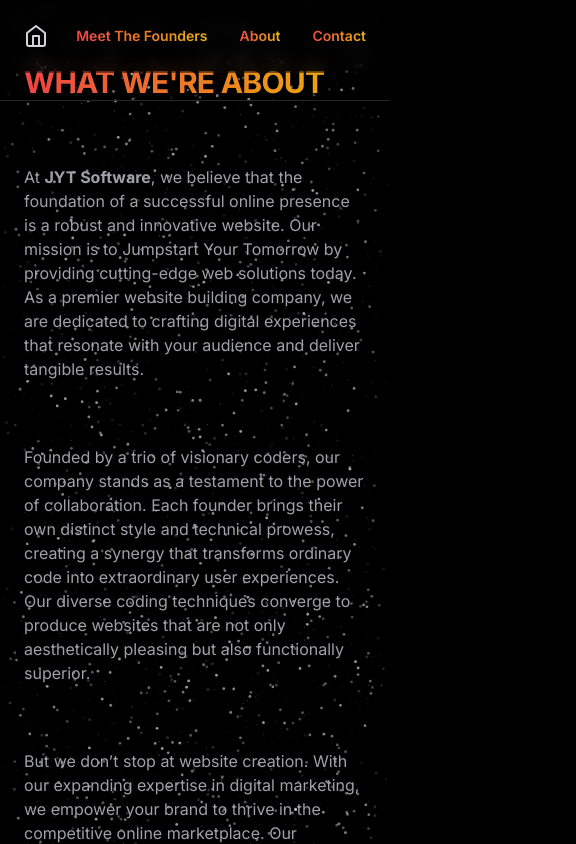
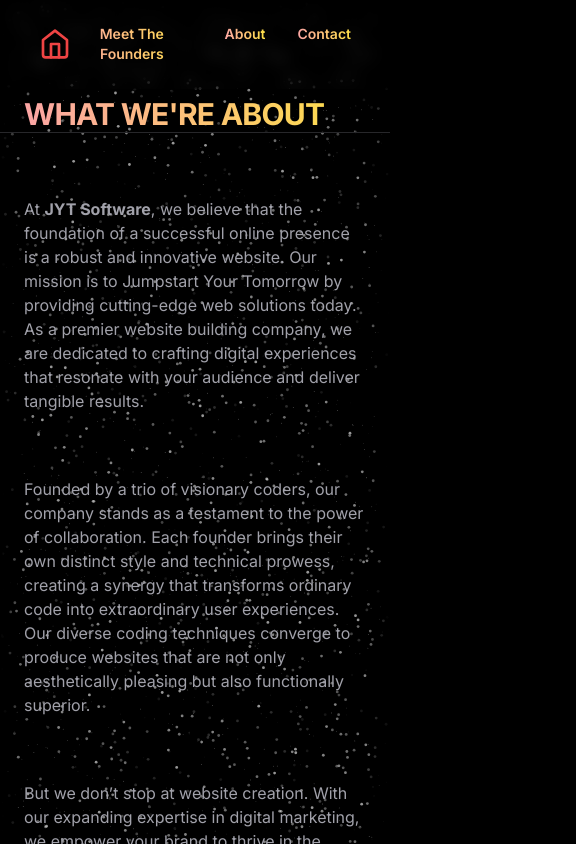
Before and after one commit to timbo84/jytsoftware, a Next.js app: page /about in a window 390 px wide. Shown: the top 844 px of the page, 576 px wide, since content can reach past the window. Built offline with nearby package versions, Linux system fonts and the light colour scheme; no server answers; what tailwindcss-debug-screens would draw is missing.

Commit message:
more mobile friendly

```diff
--- a/app/about/page.tsx
+++ b/app/about/page.tsx
@@ -6,9 +6,9 @@
   return (
     <div className="relative pb-16">
       <Navigation />
-      <div className="px-6 pt-16 mx-auto space-y-8 max-w-7xl lg:px-8 md:space-y-16 md:pt-24 lg:pt-32">
+      <div className="px-6 pt-16 mx-auto space-y-8 max-w-7xl lg:px-8 xs:space-y-16 xs:pt-24 sm:space-y-16 sm:pt-24 md:space-y-16 md:pt-24 lg:space-y-16 lg:pt-24">
         <div className="max-w-2xl mx-auto lg:mx-0">
-          <h1 className="text-3xl font-bold tracking-tight  sm:text-4xl bg-gradient-to-r from-red-500 to-yellow-500 text-transparent bg-clip-text">
+          <h1 className="text-3xl font-bold tracking-tight  sm:text-4xl bg-gradient-to-r from-red-500 to-yellow-500 text-transparent bg-clip-text xs:from-red-300 xs:to-yellow-300 sm:from-red-300 sm:to-yellow-300 md:from-red-500 md:to-yellow-500">
             WHAT WE'RE ABOUT
           </h1>
 
@@ -65,13 +65,16 @@
         </button>
       </div>
 
-      <Image
+      <div className="flex justify-center items-center">
+        <Image
         className="px-6 pt-16 mx-auto space-y-8 max-w-xl lg:px-8 md:space-y-16 md:pt-24 lg:pt-32 rounded"
         src="/companylogo.png"
         alt="An image showing JYT"
         width={900}
         height={900}
       />
+      </div>
+
     </div>
   );
 }
--- a/app/components/nav.tsx
+++ b/app/components/nav.tsx
@@ -30,26 +30,26 @@
           <div className="flex justify-between gap-8">
             <Link
               href="/developers"
-              className="text-sm font-semibold text-center bg-gradient-to-r from-red-500 to-yellow-500 text-transparent hover:text-red-500 bg-clip-text"
+              className="text-sm font-semibold text-center bg-gradient-to-r from-red-500 to-yellow-500 text-transparent hover:text-red-500 bg-clip-text xs:from-red-300 xs:to-yellow-300 xs:hover:text-yellow-300 sm:from-red-300 sm:to-yellow-300 sm:hover:text-yellow-300 md:from-red-500 md:to-yellow-500 md:hover:text-yellow-300"
             >
               Meet The Founders
             </Link>
             <Link
               href="/about"
-              className="text-sm font-semibold text-center bg-gradient-to-r from-red-500 to-yellow-500 text-transparent hover:text-red-500 bg-clip-text"
+              className="text-sm font-semibold text-center bg-gradient-to-r from-red-500 to-yellow-500 text-transparent hover:text-red-500 bg-clip-text xs:from-red-300 xs:to-yellow-300 xs:hover:text-yellow-300 sm:from-red-300 sm:to-yellow-300 sm:hover:text-yellow-300 md:from-red-500 md:to-yellow-500 md:hover:text-yellow-300"
             >
               About
             </Link>
 
             {/* <Link
 							href="/projects"
-							className="text-sm font-semibold text-center bg-gradient-to-r from-red-500 to-yellow-500 text-transparent hover:text-red-500 bg-clip-text"
+							className="text-sm font-semibold text-center bg-gradient-to-r from-red-500 to-yellow-500 text-transparent hover:text-red-500 bg-clip-text xs:from-red-300 xs:to-yellow-300 xs:hover:text-yellow-300 sm:from-red-300 sm:to-yellow-300 sm:hover:text-yellow-300 md:from-red-500 md:to-yellow-500 md:hover:text-yellow-300"
 						>
 							Projects
 						</Link> */}
             <Link
               href="/contact"
-              className="text-sm font-semibold text-center bg-gradient-to-r from-red-500 to-yellow-500 text-transparent hover:text-red-500 bg-clip-text"
+              className="text-sm font-semibold text-center bg-gradient-to-r from-red-500 to-yellow-500 text-transparent hover:text-red-500 bg-clip-text xs:from-red-300 xs:to-yellow-300 xs:hover:text-yellow-300 sm:from-red-300 sm:to-yellow-300 sm:hover:text-yellow-300 md:from-red-500 md:to-yellow-500 md:hover:text-yellow-300"
             >
               Contact
             </Link>
@@ -57,9 +57,9 @@
 
           <Link
             href="/"
-            className="duration-200 text-zinc-300 hover:text-zinc-100"
+            className="duration-200 text-red-500 hover:text-yellow-500"
           >
-            <Home className="w-6 h-6 " />
+            <Home className="w-8 h-8 " />
           </Link>
         </div>
       </div>
--- a/app/developers/page.tsx
+++ b/app/developers/page.tsx
@@ -58,9 +58,9 @@
     <div className="relative ">
       <div className=" bg-gradient-to-r from-zinc-300/0 via-zinc-700/50 to-zinc-300/0">
         <Navigation />
-        <div className="px-6 pt-16 mx-auto space-y-8 max-w-7xl lg:px-8 md:space-y-16 md:pt-24 lg:pt-32">
+        <div className="px-6 pt-16 mx-auto space-y-8 max-w-7xl lg:px-8 xs:space-y-16 xs:pt-24 sm:space-y-16 sm:pt-24 md:space-y-16 md:pt-24 lg:space-y-16 lg:pt-24">
           <div className="max-w-2xl mx-auto lg:mx-0">
-            <h1 className="text-3xl font-bold tracking-tight  sm:text-4xl bg-gradient-to-r from-red-500 to-yellow-500 text-transparent bg-clip-text">
+            <h1 className="text-3xl font-bold tracking-tight  sm:text-4xl bg-gradient-to-r from-red-500 to-yellow-500  text-transparent bg-clip-text xs:from-red-300 xs:to-yellow-300 sm:from-red-300 sm:to-yellow-300 md:from-red-500 md:to-yellow-500">
               THE FOUNDERS
             </h1>
           </div>
@@ -70,7 +70,7 @@
       <div className=" bg-gradient-to-r from-zinc-300/0 via-zinc-700/50 to-zinc-300/0">
         {/* <Navigation /> */}
         <div>
-          <div className="grid w-full grid-cols-3 gap-8 mt-32 sm:mt-32 sm:grid-cols-3 lg:gap-16">
+          <div className="grid w-full grid-cols-1 gap-8 mt-32 sm:mt-32 sm:grid-cols-3 lg:gap-16">
             {socials.map((s) => (
               <Card>
                 <Link
--- a/app/layout.tsx
+++ b/app/layout.tsx
@@ -9,7 +9,7 @@
     default: "jytsoftware.com",
     template: "%s | jytsoftware.com",
   },
-  description: "Cofounder and Software engineer at jytsoftware",
+  description: "Jumpstart Your Tomorrow Today! JYT Software, We build more than just websites, we build relationships.",
   openGraph: {
     title: "jytsoftware.com",
     description: "Cofounder and Software engineer at jytsoftware",
--- a/app/page.tsx
+++ b/app/page.tsx
@@ -18,7 +18,7 @@
             <Link
               key={item.href}
               href={item.href}
-              className="text-sm font-semibold text-center bg-gradient-to-r from-red-500 to-yellow-500 text-transparent hover:text-red-700 bg-clip-text"
+              className="text-sm font-semibold text-center bg-gradient-to-r from-red-500 to-yellow-500 text-transparent hover:text-red-500 bg-clip-text xs:from-red-300 xs:to-yellow-300 xs:hover:text-yellow-300 sm:from-red-300 sm:to-yellow-300 sm:hover:text-yellow-300 md:from-red-500 md:to-yellow-500 md:hover:text-yellow-300"
             >
               {item.name}
             </Link>
@@ -31,16 +31,16 @@
         quantity={5000}
       />
 
-      <h1 className="z-10 text-xl text-transparent duration-1000 bg-white cursor-default text-edge-outline animate-title font-display sm:text-6xl md:text-9xl whitespace-nowrap bg-clip-text ">
+      <h1 className="z-10 text-xl text-transparent duration-1000 bg-white cursor-default text-edge-outline animate-title font-display sm:text-6xl md:text-9xl sm:bg-white md:bg-white whitespace-nowrap bg-clip-text ">
         JYT Software
       </h1>
-      <h1 className="z-10 text-xl text-transparent duration-1000 bg-white cursor-default text-edge-outline animate-title font-display sm:text-6xl md:text-9xl whitespace-nowrap bg-clip-text ">
+      <h1 className="z-10 text-xl text-transparent duration-1000 bg-white cursor-default text-edge-outline animate-title font-display sm:text-6xl md:text-9xl sm:bg-white md:bg-white whitespace-nowrap bg-clip-text ">
         Development & Designs
       </h1>
 
       <div className="hidden w-screen h-px animate-glow md:block animate-fade-right bg-gradient-to-r from-zinc-300/0 via-zinc-300/50 to-zinc-300/0" />
       <div className="my-16 text-center animate-fade-in">
-        <h2 className="text-3xl font-semibold text-center bg-gradient-to-r from-red-500 to-yellow-500 text-transparent bg-clip-text">
+        <h2 className="text-3xl font-semibold text-center bg-gradient-to-r from-red-500 to-yellow-500 text-transparent bg-clip-text xs:from-red-300 xs:to-yellow-300 sm:from-red-300 sm:to-yellow-300 md:from-red-500 md:to-yellow-500">
           JYT Software: "Jumpstart Your Tomorrow, Today!"
         </h2>
         <div className="flex justify-center items-center pt-12 pb-24">
--- a/tailwind.config.js
+++ b/tailwind.config.js
@@ -102,6 +102,9 @@
           },
         },
       },
+	  screens: {
+		'xs': '360px',
+	  }
     },
   },
   plugins: [
```
